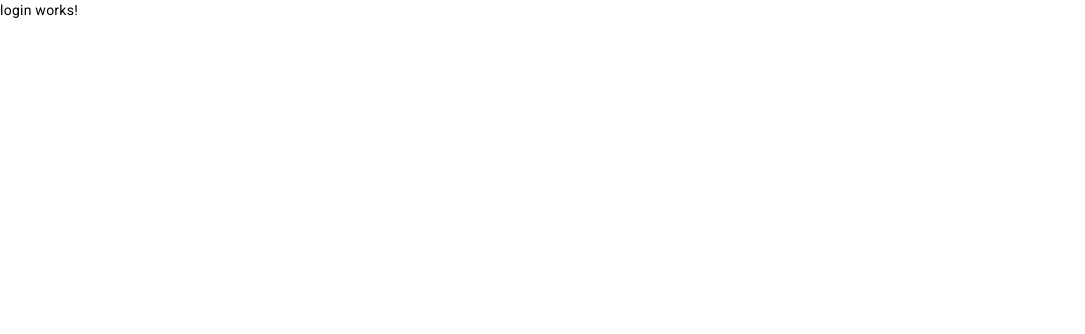
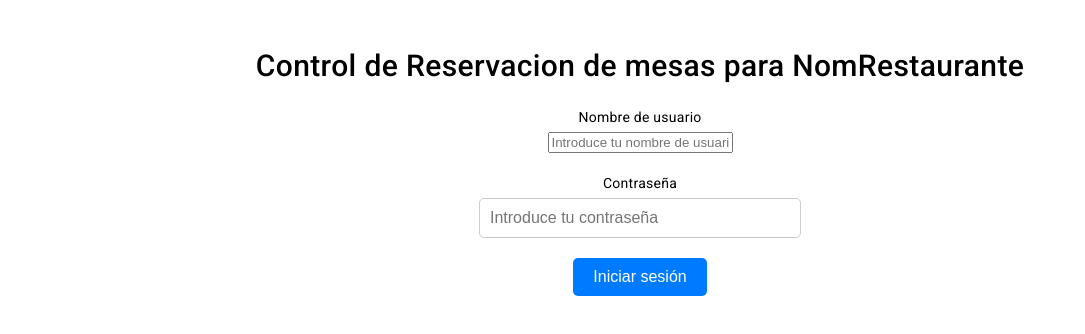
Before and after one commit to RicardoGuzmanV/DAA-Restaurante-RJGV-737080, an Angular app: page /login in a window 1280 px wide. Shown: the top 334 px of the page, without its empty margins (0-1085 px from the left). Built offline with nearby package versions, Linux system fonts and the light colour scheme.

Commit message:
Agregando diseño a home y a login

```diff
--- a/src/app/auth/auth.service.ts
+++ b/src/app/auth/auth.service.ts
@@ -1,4 +1,7 @@
 import { Injectable } from '@angular/core';
+import { HttpClient } from '@angular/common/http';
+import { Observable } from 'rxjs';
+import { tap } from 'rxjs/operators';
 
 @Injectable({
   providedIn: 'root'
--- a/src/app/login/login.component.css
+++ b/src/app/login/login.component.css
@@ -0,0 +1,45 @@
+form {
+    display: flex;
+    flex-direction: column;
+    align-items: center;
+    margin-top: 25px;
+    text-align: center;
+  }
+
+h2 {
+  margin-top: 50px;
+  text-align: center;
+  font-size: 30px;
+}
+
+  div {
+    margin-bottom: 20px;
+  }
+
+  label {
+    display: block;
+    margin-bottom: 5px;
+  }
+
+  input[type="email"],
+  input[type="password"] {
+    padding: 10px;
+    border: 1px solid #ccc;
+    border-radius: 5px;
+    font-size: 16px;
+    width: 300px;
+  }
+
+  button[type="submit"] {
+    padding: 10px 20px;
+    border: none;
+    border-radius: 5px;
+    background-color: #007bff;
+    color: #fff;
+    font-size: 16px;
+    cursor: pointer;
+  }
+
+  button[type="submit"]:hover {
+    background-color: #0069d9;
+  }
--- a/src/app/login/login.component.html
+++ b/src/app/login/login.component.html
@@ -1 +1,38 @@
-<p>login works!</p>
+<!--
+<form (ngSubmit)="onSubmit()">
+    <div>
+      <label for="email">Correo electrónico:</label>
+      <input type="email" id="email" name="email" [(ngModel)]="email" required>
+    </div>
+    <div>
+      <label for="password">Contraseña:</label>
+      <input type="password" id="password" name="password" [(ngModel)]="password" required>
+    </div>
+    <button type="submit">Iniciar sesión</button>
+</form>
+-->
+
+  <div class="container">
+    <div class="row justify-content-center">
+      <div class="col-md-6">
+        <div class="card">
+          <div class="card-header">
+            <h2>Control de Reservacion de mesas para NomRestaurante</h2>
+          </div>
+          <div class="card-body">
+            <form>
+              <div class="form-group">
+                <label for="username">Nombre de usuario</label>
+                <input type="text" class="form-control" id="username" name="username" placeholder="Introduce tu nombre de usuario">
+              </div>
+              <div class="form-group">
+                <label for="password">Contraseña</label>
+                <input type="password" class="form-control" id="password" name="password" placeholder="Introduce tu contraseña">
+              </div>
+              <button type="submit" class="btn btn-primary">Iniciar sesión</button>
+            </form>
+          </div>
+        </div>
+      </div>
+    </div>
+  </div>
```
Also changed, not shown: src/app/app-routing.module.ts (+4 -5 lines), src/app/login/login.component.ts (+8 -0 lines), src/app/home/home.component.ts (line endings or trailing spaces).
